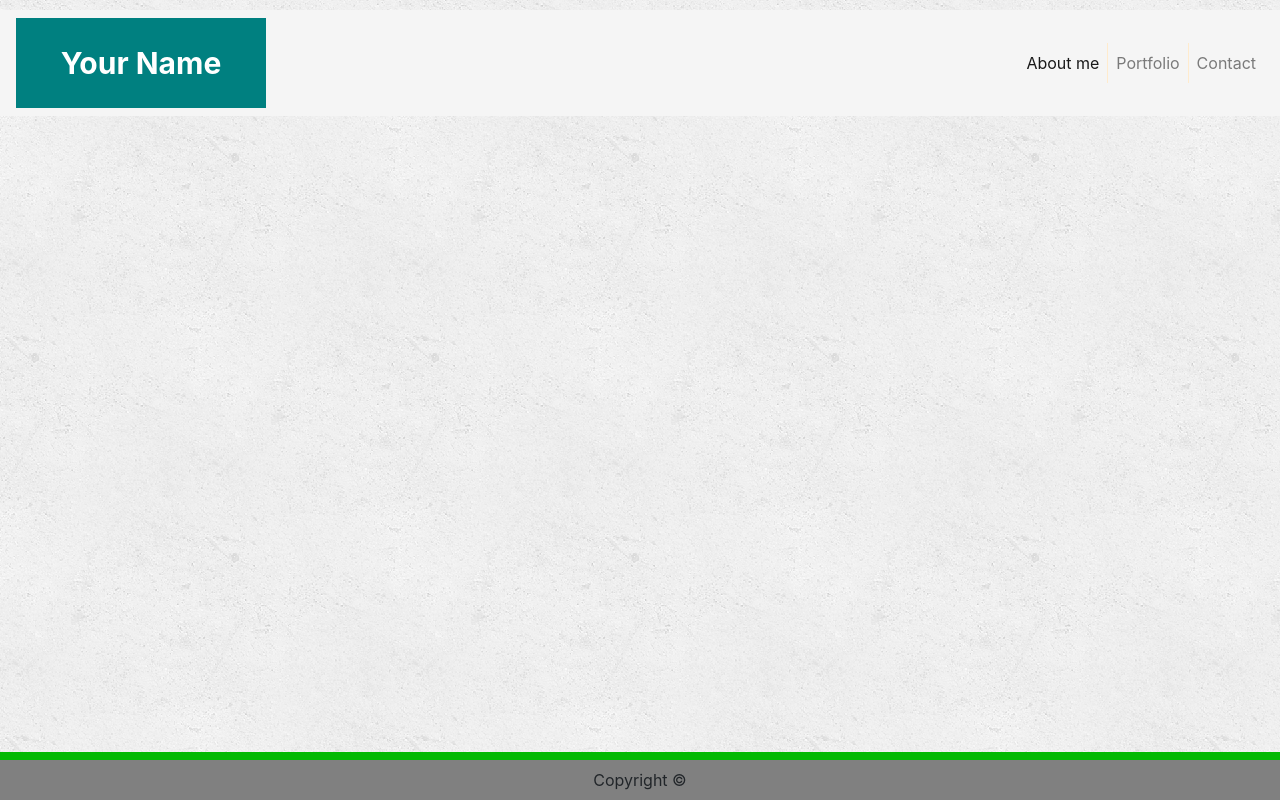
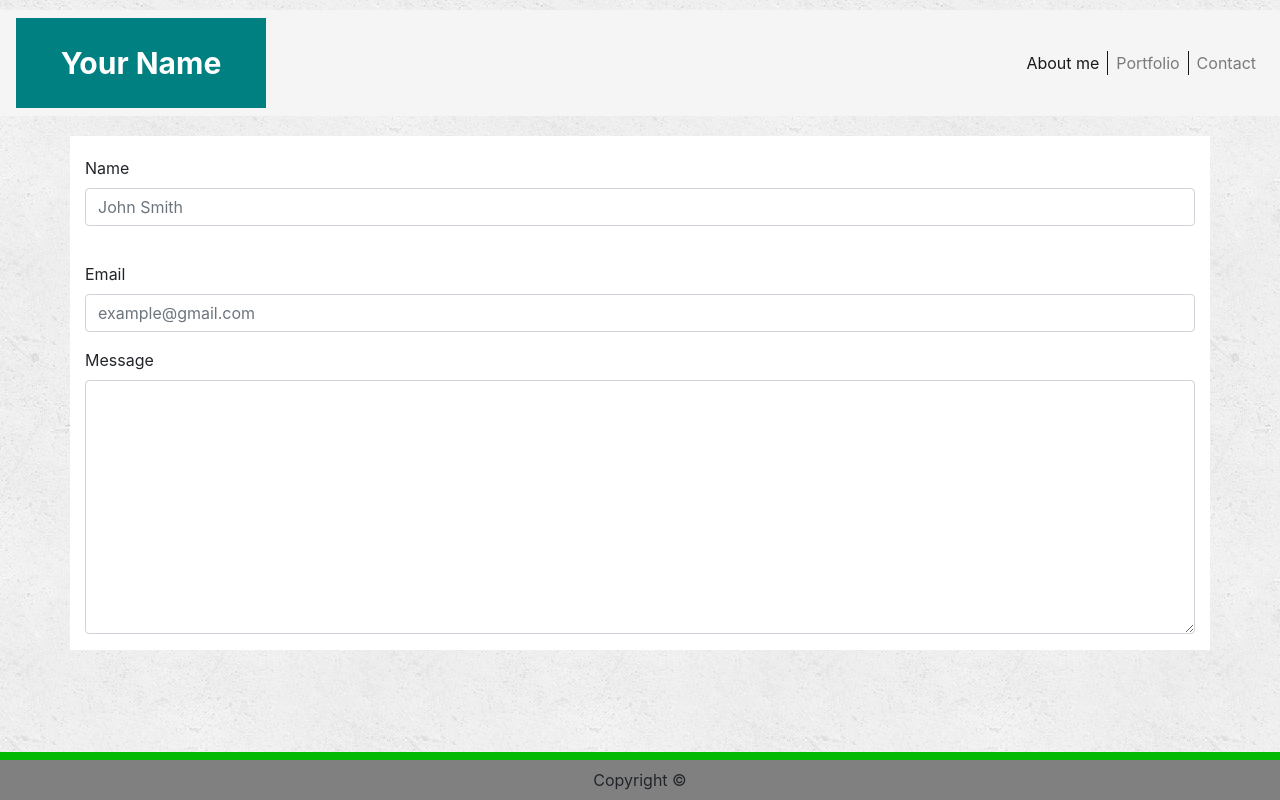
Before and after one commit to Iromero385/Bootstrap-Portfolio, a plain HTML site: page contact.html in a window 1280 px wide. Drawn offline with nearby package versions, Linux system fonts and the light colour scheme.

Commit message:
finish product talked to proffesor for an extention

```diff
--- a/contact.html
+++ b/contact.html
@@ -11,7 +11,7 @@
 </head>
 <body>
 
-    <nav class="navbar navbar-expand-lg navbar-light navStyle">
+    <nav class="navbar sticky-top navbar-expand-lg navbar-light navStyle">
         <a class="navbar-brand brandStyle" href="#">Your Name</a>
         <button class="navbar-toggler" type="button" data-toggle="collapse" data-target="#navbarNav" aria-controls="navbarNav" aria-expanded="false" aria-label="Toggle navigation">
           <span class="navbar-toggler-icon"></span>
@@ -34,12 +34,47 @@
           </ul>
         </div>
     </nav>
+    <div class="container" style="background: white;">
+      <!-- row 1 -->
+      <div class="row">
+          <div class="col-md-12">
+              <form>
+                  <div class="form-group">
+                    <label for="formGroupExampleInput" style="padding-top:20px;">Name</label>
+                    <input type="text" class="form-control" id="formGroupExampleInput" placeholder="John Smith">
+                  </div>
+              </form>
+          </div>
+      </div>
+      <!-- row 1 -->
+      <div class="row">
+          <div class="col-md-12">
+              <form>
+                  <div class="form-group">
+                    <label for="formGroupExampleInput" style="padding-top:20px;">Email</label>
+                    <input type="text" class="form-control" id="formGroupExampleInput" placeholder="example@gmail.com">
+                  </div>
+              </form>
+          </div>
+      </div>
+      <!-- row 1 -->
+      <div class="row">
+          <div class="col-md-12">
+              <form>
+                  <div class="form-group">
+                      <label for="exampleFormControlTextarea1">Message</label>
+                      <textarea class="form-control" id="exampleFormControlTextarea1" rows="10"></textarea>
+                  </div>
+              </form>
+          </div>
+      </div>
+
+    </div>
 
 
 
 
-
-    <nav class="navbar fixed-bottom navbar-light footerStyle footerStyle";">
+    <nav class="navbar fixed-bottom navbar-light footerStyle footerStyle">
         <!-- Navbar content -->
         <footer> Copyright &copy;</footer>
       </nav>
--- a/style.css
+++ b/style.css
@@ -5,6 +5,7 @@ body{
 
     background-color:whitesmoke;
     top: 10px;
+    margin-bottom: 30px;
 }
 .brandStyle{
     background-color: teal;
@@ -19,13 +20,13 @@ body{
     padding: 0;
 
 }
-.cornerLinks{
-    padding: 0;
-
+a.nav-link.cornerLink{
+    padding: 0px  0px;
 }
 .middleLink{
-    border-left: 1px solid blanchedalmond;
-    border-right: 1px solid blanchedalmond;
+    border-left: 1px solid rgb(25, 21, 16);
+    border-right: 1px solid rgb(25, 21, 16);
+
 }
 .imageStyle{
     float: left;
```
Also changed, not shown: Index.html (+2 -6 lines), portfolio.html (+3 -3 lines).
